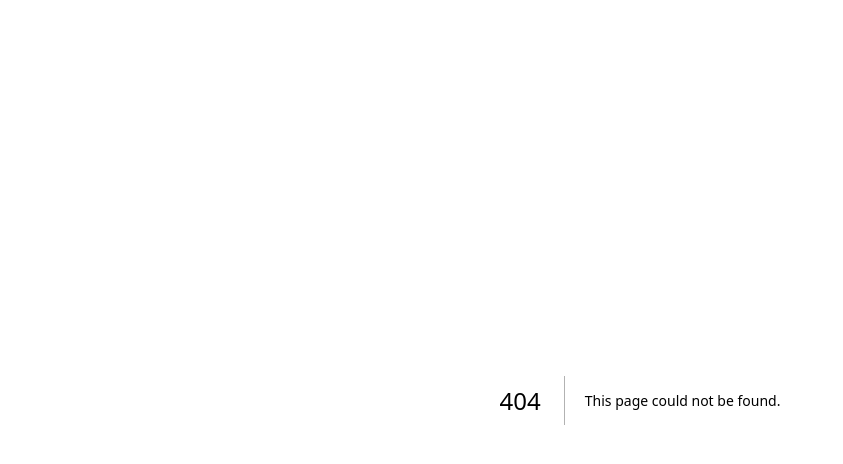
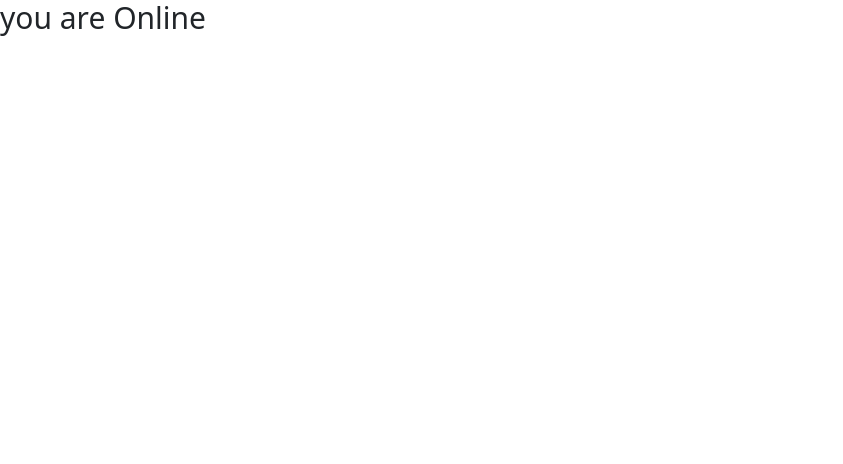
Before and after one commit to kishannayak48/reactjs-project, a Next.js app: page /apiEffectCall/onlineStatus in a window 1280 px wide. Before the commit this address had no page. Shown: the top 464 px of the page, without its empty margins (0-843 px from the left). Built offline with nearby package versions, Linux system fonts and the light colour scheme.

Commit message:
tailwin using and online offline create

```diff
--- a/package.json
+++ b/package.json
@@ -18,7 +18,10 @@
     "react-dom": "^18"
   },
   "devDependencies": {
+    "autoprefixer": "^10.4.16",
     "eslint": "^8",
-    "eslint-config-next": "14.0.3"
+    "eslint-config-next": "14.0.3",
+    "postcss": "^8.4.32",
+    "tailwindcss": "^3.3.6"
   }
 }
--- a/pages/_app.js
+++ b/pages/_app.js
@@ -1,4 +1,4 @@
-// import '@/styles/globals.css'
+import '@/styles/globals.css'
 {
   /* The following line can be included in your src/index.js or App.js file */
 }
--- a/pages/apiEffectCall/index.js
+++ b/pages/apiEffectCall/index.js
@@ -1,17 +1,22 @@
 import React, { useEffect, useState } from "react";
-import styles from "./styles.module.css";
+import { Button, Col, Table } from "react-bootstrap";
+import { times, map } from "lodash";
+
+import OnlineStatus from "./onlineStatus";
 
 function Pagination() {
   const [loadData, setLoadData] = useState([]);
+  const [isLoading,setIsLoading]=useState(false);
   const axios = require("axios");
   console.log("data", loadData);
 
   // Make a request for a user with a given ID
 
+
   useEffect(() => {
     axios
-      .get("https://jsonplaceholder.typicode.com/posts")
-      .then((res) => setLoadData(res.data))
+      .get("https://reqres.in/api/users?page=${page}")
+      .then((res) => setIsLoading(res.data))
       .catch(function (error) {
         // handle error
         console.log(error);
@@ -21,20 +26,45 @@ function Pagination() {
       });
   }, []);
 
+  // const handles
   return (
-      <div >
-        {loadData.map((post) => {
-          const { id, title, body } = post;
-          return (
-            <card className={styles.card}>
-              <div style={{ gridColumn: "1fr" }} key={id}>
-                <h2>{title}</h2>
-                <p>{body}</p>
-              </div>
-            </card>
-          );
-        })}
-      </div>
+    <center>
+      <OnlineStatus />
+      <Col className="col-md-6 mt-2">
+        <Table striped bordered hover className="mt-5">
+          <thead>
+            <tr>
+              <th className="text-center">#</th>
+              <th className="text-center">First Name</th>
+              <th className="text-center">Last Name</th>
+              <th className="text-center">Email</th>
+              <th className="text-center">Image</th>
+            </tr>
+          </thead>
+          <tbody>
+            {loadData.map((user, uIndex) => {
+              return (
+                <tr key={`userId-${user.id}`}>
+                  <td>{user.id}</td>
+                  <td>{user.first_name}</td>
+                  <td>{user.last_name}</td>
+                  <td>{user.email}</td>
+                  <td>
+                    <Image src={user.avatar} roundedCircle alt="user" />
+                  </td>
+                </tr>
+              );
+            })}
+          </tbody>
+        </Table>
+        <Button onClick={loadData} disabled={isLoading}>
+          {isLoading ? "Loading..." : "Load Data"}
+        </Button>{" "}
+        <div>
+          <Button>page</Button>
+        </div>
+      </Col>
+    </center>
   );
 }
 export default Pagination;
--- /dev/null
+++ b/pages/apiEffectCall/onlineStatus.js
@@ -0,0 +1,31 @@
+import React, { useState, useEffect } from "react";
+
+function OnlineStatus() {
+  const [isOnline, setIsOnline] = useState(true);
+  useEffect(() => {
+    const handleOnline = () => {
+      setIsOnline(true);
+      console.log("I am connected to the internet");
+    };
+    const handleOffline = () => {
+      setIsOnline(false);
+      console.log("Disconnected....So Happy!!!");
+    };
+
+    window.addEventListener("online", handleOnline);
+    window.addEventListener("offline", handleOffline);
+
+    return () => {
+      window.removeEventListener("online", handleOnline);
+      window.removeEventListener("offline", handleOffline);
+    };
+  }, []);
+
+  return (
+    <div className="text-black-dark text-3xl">
+      {isOnline ? "you are Online" : "you are offline"}
+    </div>
+  );
+}
+
+export default OnlineStatus;
--- /dev/null
+++ b/postcss.config.js
@@ -0,0 +1,6 @@
+module.exports = {
+  plugins: {
+    tailwindcss: {},
+    autoprefixer: {},
+  },
+}
--- a/styles/globals.css
+++ b/styles/globals.css
@@ -1,107 +1,3 @@
-:root {
-  --max-width: 1100px;
-  --border-radius: 12px;
-  --font-mono: ui-monospace, Menlo, Monaco, 'Cascadia Mono', 'Segoe UI Mono',
-    'Roboto Mono', 'Oxygen Mono', 'Ubuntu Monospace', 'Source Code Pro',
-    'Fira Mono', 'Droid Sans Mono', 'Courier New', monospace;
-
-  --foreground-rgb: 0, 0, 0;
-  --background-start-rgb: 214, 219, 220;
-  --background-end-rgb: 255, 255, 255;
-
-  --primary-glow: conic-gradient(
-    from 180deg at 50% 50%,
-    #16abff33 0deg,
-    #0885ff33 55deg,
-    #54d6ff33 120deg,
-    #0071ff33 160deg,
-    transparent 360deg
-  );
-  --secondary-glow: radial-gradient(
-    rgba(255, 255, 255, 1),
-    rgba(255, 255, 255, 0)
-  );
-
-  --tile-start-rgb: 239, 245, 249;
-  --tile-end-rgb: 228, 232, 233;
-  --tile-border: conic-gradient(
-    #00000080,
-    #00000040,
-    #00000030,
-    #00000020,
-    #00000010,
-    #00000010,
-    #00000080
-  );
-
-  --callout-rgb: 238, 240, 241;
-  --callout-border-rgb: 172, 175, 176;
-  --card-rgb: 180, 185, 188;
-  --card-border-rgb: 131, 134, 135;
-}
-
-@media (prefers-color-scheme: dark) {
-  :root {
-    --foreground-rgb: 255, 255, 255;
-    --background-start-rgb: 0, 0, 0;
-    --background-end-rgb: 0, 0, 0;
-
-    --primary-glow: radial-gradient(rgba(1, 65, 255, 0.4), rgba(1, 65, 255, 0));
-    --secondary-glow: linear-gradient(
-      to bottom right,
-      rgba(1, 65, 255, 0),
-      rgba(1, 65, 255, 0),
-      rgba(1, 65, 255, 0.3)
-    );
-
-    --tile-start-rgb: 2, 13, 46;
-    --tile-end-rgb: 2, 5, 19;
-    --tile-border: conic-gradient(
-      #ffffff80,
-      #ffffff40,
-      #ffffff30,
-      #ffffff20,
-      #ffffff10,
-      #ffffff10,
-      #ffffff80
-    );
-
-    --callout-rgb: 20, 20, 20;
-    --callout-border-rgb: 108, 108, 108;
-    --card-rgb: 100, 100, 100;
-    --card-border-rgb: 200, 200, 200;
-  }
-}
-
-* {
-  box-sizing: border-box;
-  padding: 0;
-  margin: 0;
-}
-
-html,
-body {
-  max-width: 100vw;
-  overflow-x: hidden;
-}
-
-body {
-  color: rgb(var(--foreground-rgb));
-  background: linear-gradient(
-      to bottom,
-      transparent,
-      rgb(var(--background-end-rgb))
-    )
-    rgb(var(--background-start-rgb));
-}
-
-a {
-  color: inherit;
-  text-decoration: none;
-}
-
-@media (prefers-color-scheme: dark) {
-  html {
-    color-scheme: dark;
-  }
-}
+@tailwind base;
+@tailwind components;
+@tailwind utilities;
--- /dev/null
+++ b/tailwind.config.js
@@ -0,0 +1,15 @@
+/** @type {import('tailwindcss').Config} */
+module.exports = {
+  content: [
+    "./app/**/*.{js,ts,jsx,tsx,mdx}",
+    "./pages/**/*.{js,ts,jsx,tsx,mdx}",
+    "./components/**/*.{js,ts,jsx,tsx,mdx}",
+
+    // Or if using `src` directory:
+    "./src/**/*.{js,ts,jsx,tsx,mdx}",
+  ],
+  theme: {
+    extend: {},
+  },
+  plugins: [],
+};
```
Also changed, not shown: pages/apiEffectCall/styles.module.css (deleted, +0 -13 lines), 1 other file (tests, documents, lock files or other folders).
